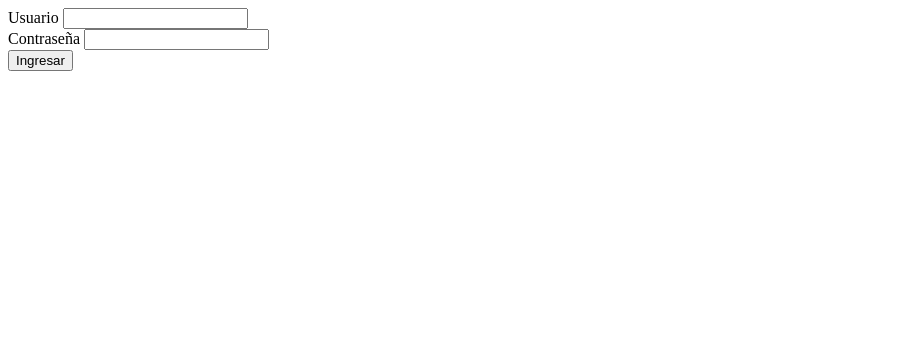
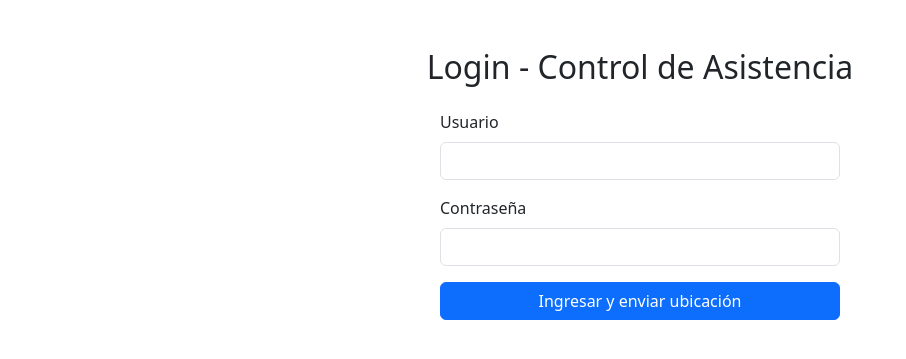
Before and after one commit to hectorxavier/qr-reader-web, a Flask app: page /login in a window 1280 px wide. Shown: the top 359 px of the page, without its empty margins (0-906 px from the left). Run offline with Flask 3, Linux system fonts and the light colour scheme.

Commit message:
Mejora ubicacion

```diff
--- a/templates/login.html
+++ b/templates/login.html
@@ -1,52 +1,28 @@
-<form id="loginForm" class="mx-auto" style="max-width: 400px;">
+<!DOCTYPE html>
+<html lang="es">
+<head>
+    <meta charset="UTF-8">
+    <title>Login - Control de Asistencia</title>
+    <link href="https://cdn.jsdelivr.net/npm/bootstrap@5.3.2/dist/css/bootstrap.min.css" rel="stylesheet">
+</head>
+<body>
+<div class="container mt-5">
+    <h2 class="text-center mb-4">Login - Control de Asistencia</h2>
+    <form id="loginForm" class="mx-auto" style="max-width:400px;">
         <div class="mb-3">
             <label for="username" class="form-label">Usuario</label>
-        <input type="text" class="form-control" name="username" id="username" required>
+            <input type="text" id="username" class="form-control" required>
         </div>
         <div class="mb-3">
             <label for="password" class="form-label">Contraseña</label>
-        <input type="password" class="form-control" name="password" id="password" required>
+            <input type="password" id="password" class="form-control" required>
         </div>
-    <button type="submit" class="btn btn-primary w-100">Ingresar</button>
+        <button type="button" id="btn-location" class="btn btn-primary w-100">
+            Ingresar y enviar ubicación
+        </button>
     </form>
+</div>
 
-<script>
-document.getElementById("loginForm").addEventListener("submit", function(e){
-    e.preventDefault(); // Evita que se envíe el formulario automáticamente
-
-    if (!navigator.geolocation) {
-        alert("Este navegador no soporta geolocalización.");
-        return;
-    }
-
-    navigator.geolocation.getCurrentPosition(
-        function(position){
-            // Guardar latitud y longitud en sessionStorage o enviar al backend si quieres
-            sessionStorage.setItem("user_lat", position.coords.latitude);
-            sessionStorage.setItem("user_lon", position.coords.longitude);
-
-            // Ahora enviamos los datos del login
-            const username = document.getElementById("username").value;
-            const password = document.getElementById("password").value;
-
-            fetch("/login", {
-                method: "POST",
-                headers: {"Content-Type":"application/x-www-form-urlencoded"},
-                body: new URLSearchParams({username, password})
-            })
-            .then(res => {
-                if (res.redirected) {
-                    window.location.href = res.url;
-                } else {
-                    res.text().then(txt => alert(txt));
-                }
-            })
-            .catch(err => alert("Error de conexión: " + err));
-        },
-        function(error){
-            alert("No se pudo obtener la ubicación: " + error.message);
-        },
-        { enableHighAccuracy: true, timeout: 15000, maximumAge: 0 }
-    );
-});
-</script>
+<script src="{{ url_for('static', filename='login.js') }}"></script>
+</body>
+</html>
```
Also changed, not shown: static/script.js (+2 -11 lines). Lines whose indentation alone changed are shown as unchanged.
